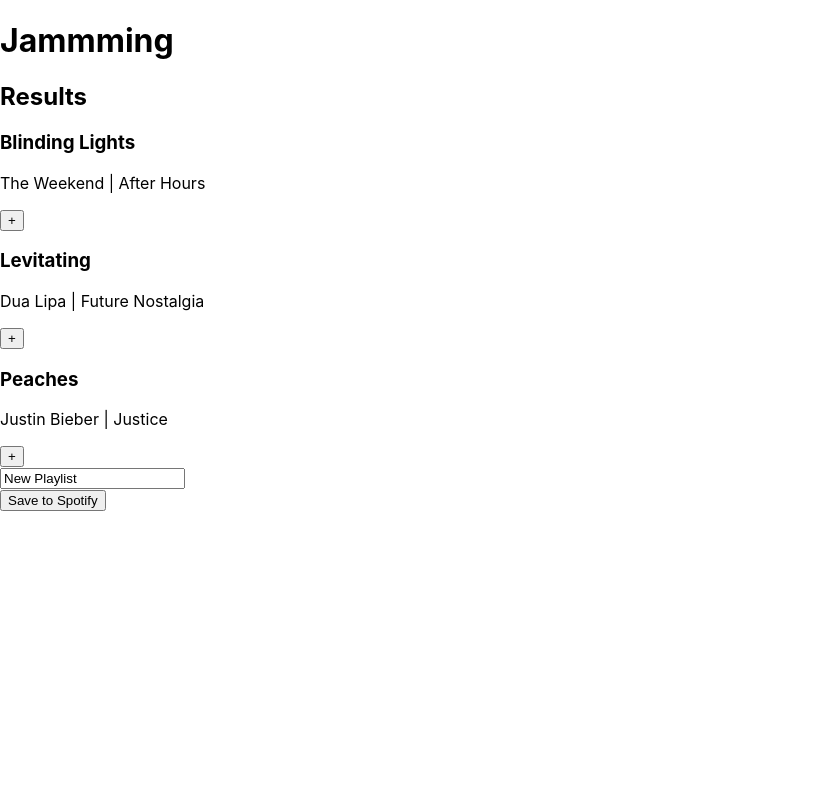
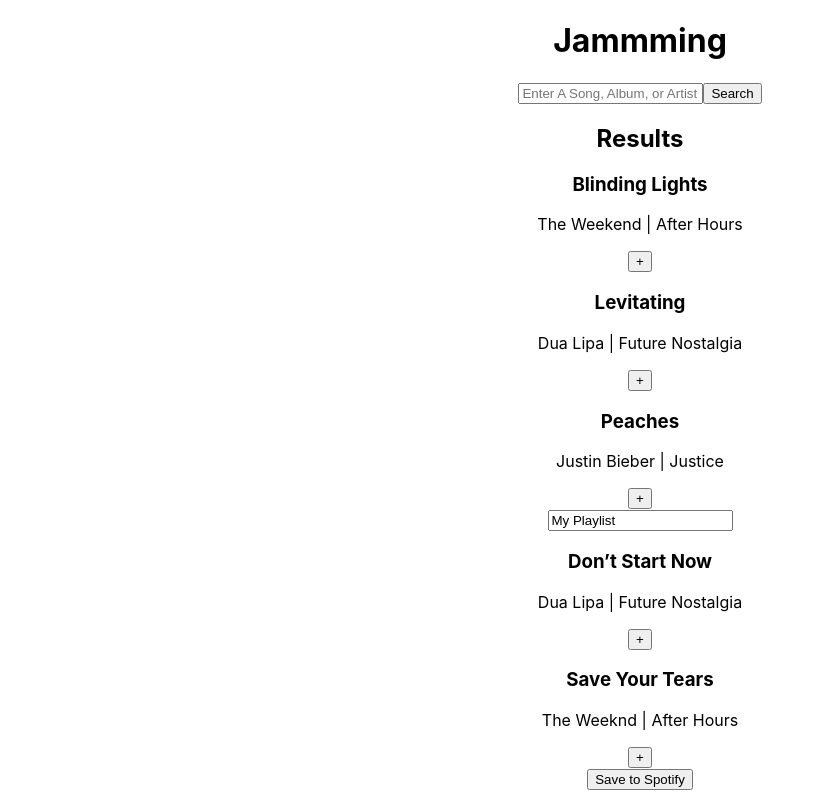
Before and after one commit to AlphaPersei/jammming, a React (Create React App) app: page / in a window 1280 px wide. Shown: the whole page, without its empty margins (0-825 px from the left). Built offline with nearby package versions, Linux system fonts and the light colour scheme.

Commit message:
Implement Playlists in The Component Tree

```diff
--- a/src/App.js
+++ b/src/App.js
@@ -1,7 +1,7 @@
 //import logo from './logo.svg';
-//import './App.css';
+import './App.css';
 import React, {useState} from 'react';
-//import SearchBar from './SearchBar';
+import SearchBar from './SearchBar';
 import SearchResults from './SearchResults';
 import Playlist from './Playlist';
 
@@ -27,12 +27,36 @@ function App() {
     }
 
   ]);
+
+const [playlistName, setPlaylistName] = useState('My Playlist');
+
+  const [playlistTracks, setPlaylistTracks] = useState([
+    {
+      id: 4,
+      name: 'Don’t Start Now',
+      artist: 'Dua Lipa',
+      album: 'Future Nostalgia'
+    },
+    {
+      id: 5,
+      name: 'Save Your Tears',
+      artist: 'The Weeknd',
+      album: 'After Hours'
+    }
+  ]);
+
+
   return (
     <div className="App">
       <h1>Jammming</h1>
-      <div classNmae="App-content">
+      <SearchBar />
+      <div className="App-content">
         <SearchResults searchResults={searchResults} />
-        <Playlist/>
+        <Playlist
+
+        playlistName={playlistName}
+        playlistTracks={playlistTracks}
+        />
         </div>
 
 
--- a/src/Playlist.js
+++ b/src/Playlist.js
@@ -1,11 +1,11 @@
 import React from 'react';
 import Tracklist from './Tracklist';
 
-function Playlist() {
+function Playlist({ playlistName, playlistTracks }) {
   return (
     <div className="Playlist">
-      <input defaultValue="New Playlist" />
-      <Tracklist />
+       <input defaultValue={playlistName} />
+      <Tracklist tracks={playlistTracks} />
       <button>Save to Spotify</button>
     </div>
   );
--- a/src/SearchResults.js
+++ b/src/SearchResults.js
@@ -7,7 +7,7 @@ function SearchResults({ searchResults }) {
       <h2>Results</h2>
       <Tracklist tracks={searchResults} />
     </div>
-    );
+  );
 }
 
 export default SearchResults;
--- a/src/Tracklist.js
+++ b/src/Tracklist.js
@@ -1,8 +1,7 @@
 import React from 'react';
 import Track from './Track';
 
-function Tracklist({ tracks =[] }) {
-    console.log('tracks:', tracks);
+function Tracklist({ tracks }) {
   return (
     <div className="Tracklist">
       {tracks.map(track => (
```
